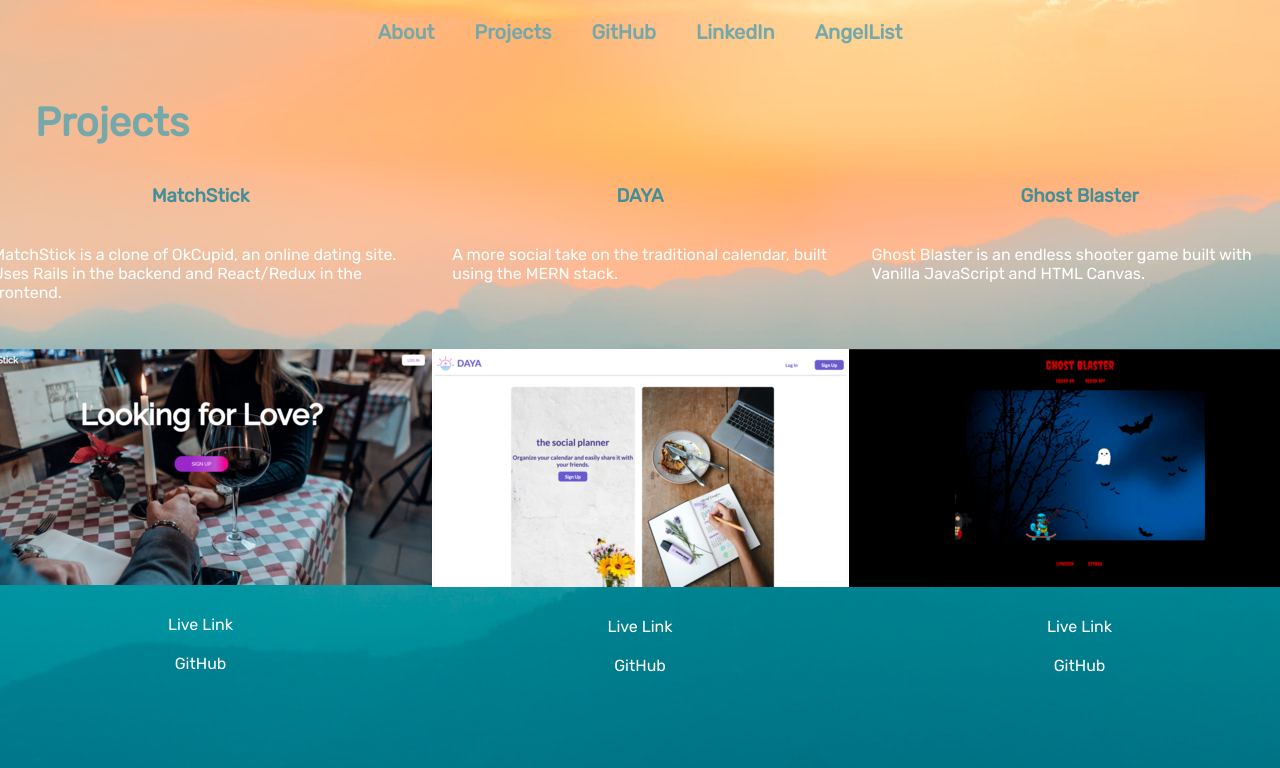
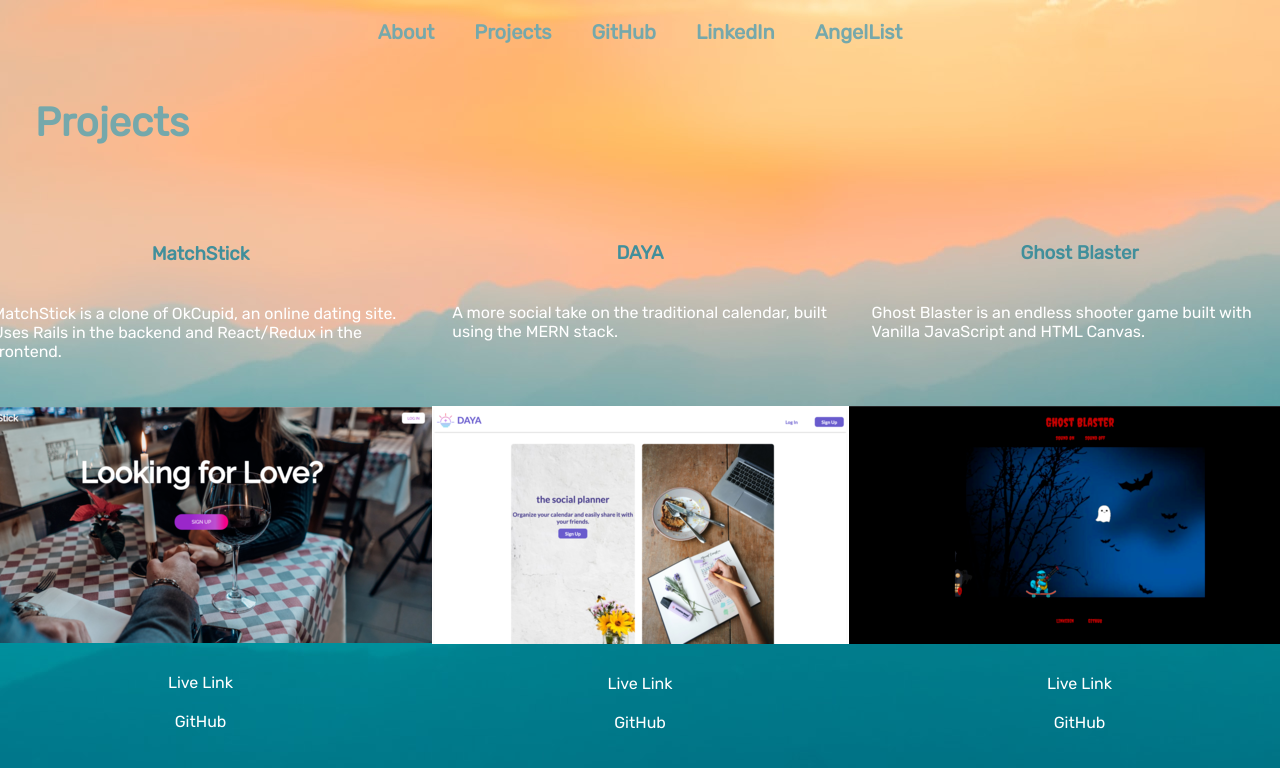
Before and after one commit to jaedoherty/portfolio, a React (Create React App) app: page /#/projects in a window 1280 px wide. Shown: the top 768 px of the page. Built offline with nearby package versions, Linux system fonts and the light colour scheme.

Commit message:
changed project div spacing

```diff
--- a/src/App.css
+++ b/src/App.css
@@ -123,11 +123,14 @@
 }
 .project-container {
   width: 40%;
+  /* display: flex;
+  flex-direction: column; */
 }
 .project {
   height: 100%;
   display: flex;
   flex-direction: column;
+  justify-content: center;
   align-items: center;
   /* background-color: rgb(147,176,174);
   border-radius: 8px; */
```
Also changed, not shown: 1 other file (tests, documents, lock files or other folders).
